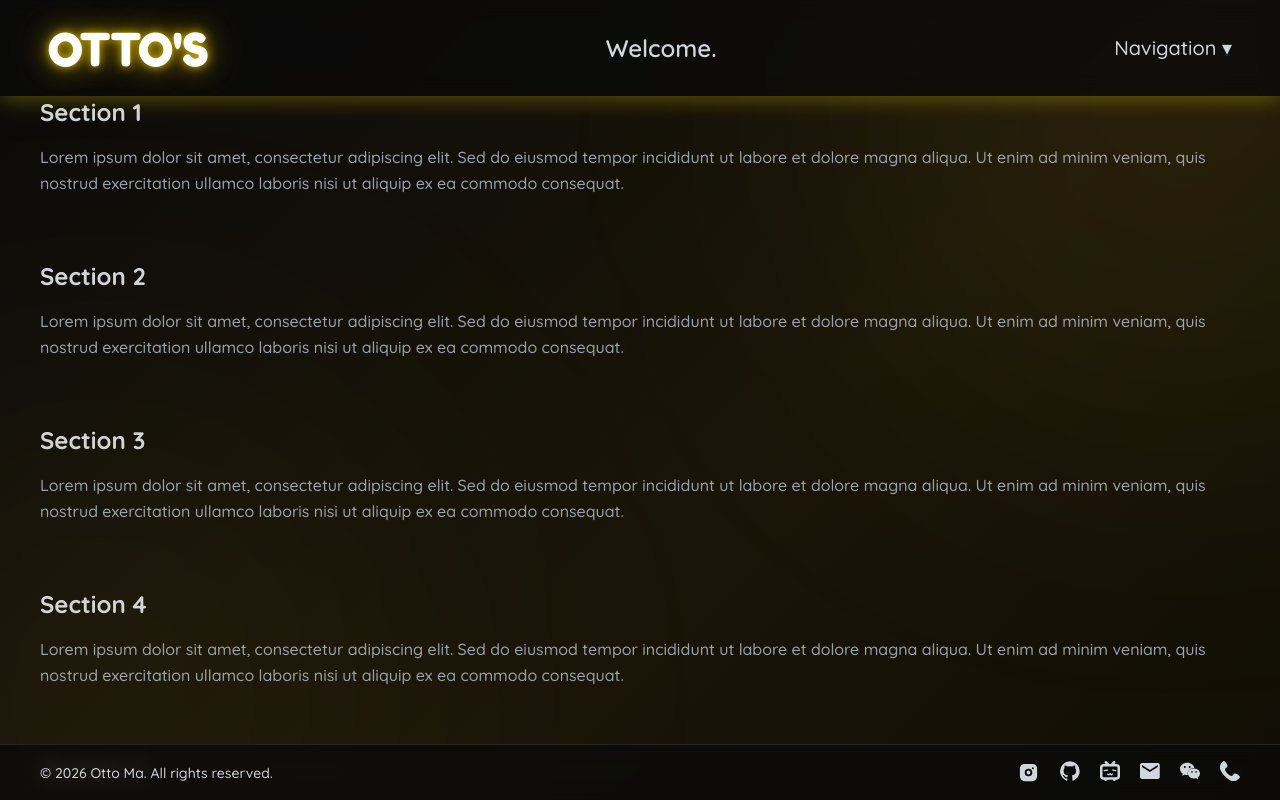
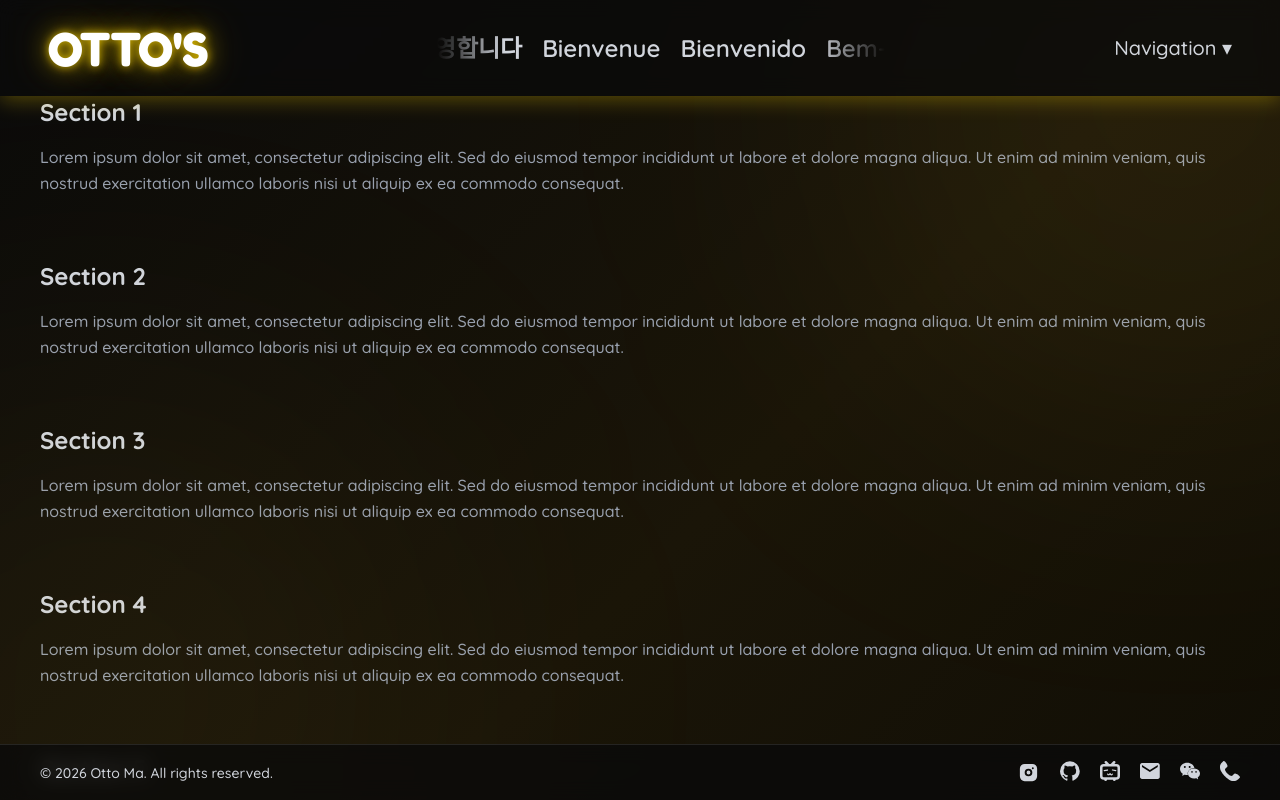
Before and after one commit to OttoMa2002/ottomaportfolio, a React (Vite) app: page / in a window 1280 px wide. Shown: the top 800 px of the page. Built offline with nearby package versions, Linux system fonts and the light colour scheme.

Commit message:
Add multilingual welcome marquee in nav bar

```diff
--- a/src/App.jsx
+++ b/src/App.jsx
@@ -33,12 +33,35 @@ function App() {
           OTTO'S
         </div>
 
-        {/* Center - Welcome */}
+        {/* Center - Welcome marquee */}
         <div
-          className="text-2xl font-semibold text-gray-300"
-          style={{ fontFamily: "'Quicksand', sans-serif" }}
+          className="flex-1 mx-12 overflow-hidden max-w-md"
+          style={{
+            maskImage: 'linear-gradient(to right, transparent, black 15%, black 85%, transparent)',
+            WebkitMaskImage: 'linear-gradient(to right, transparent, black 15%, black 85%, transparent)',
+          }}
         >
-          Welcome.
+          <div
+            className="inline-flex whitespace-nowrap text-2xl font-semibold text-gray-300 animate-marquee"
+            style={{ fontFamily: "'Quicksand', sans-serif" }}
+          >
+            <span className="inline-flex gap-5 pr-5">Welcome</span>
+            <span className="inline-flex gap-5 pr-5">欢迎</span>
+            <span className="inline-flex gap-5 pr-5">歡迎</span>
+            <span className="inline-flex gap-5 pr-5">ようこそ</span>
+            <span className="inline-flex gap-5 pr-5">환영합니다</span>
+            <span className="inline-flex gap-5 pr-5">Bienvenue</span>
+            <span className="inline-flex gap-5 pr-5">Bienvenido</span>
+            <span className="inline-flex gap-5 pr-5">Bem-vindo</span>
+            <span className="inline-flex gap-5 pr-5">Welcome</span>
+            <span className="inline-flex gap-5 pr-5">欢迎</span>
+            <span className="inline-flex gap-5 pr-5">歡迎</span>
+            <span className="inline-flex gap-5 pr-5">ようこそ</span>
+            <span className="inline-flex gap-5 pr-5">환영합니다</span>
+            <span className="inline-flex gap-5 pr-5">Bienvenue</span>
+            <span className="inline-flex gap-5 pr-5">Bienvenido</span>
+            <span className="inline-flex gap-5 pr-5">Bem-vindo</span>
+          </div>
         </div>
 
         {/* Right - Navigation dropdown */}
--- a/src/index.css
+++ b/src/index.css
@@ -3,3 +3,12 @@
 html, body {
   background: #0a0a0a;
 }
+
+@keyframes marquee {
+  0% { transform: translateX(0); }
+  100% { transform: translateX(-50%); }
+}
+
+.animate-marquee {
+  animation: marquee 13s linear infinite;
+}
```
Also changed, not shown: 1 other file (tests, documents, lock files or other folders).
